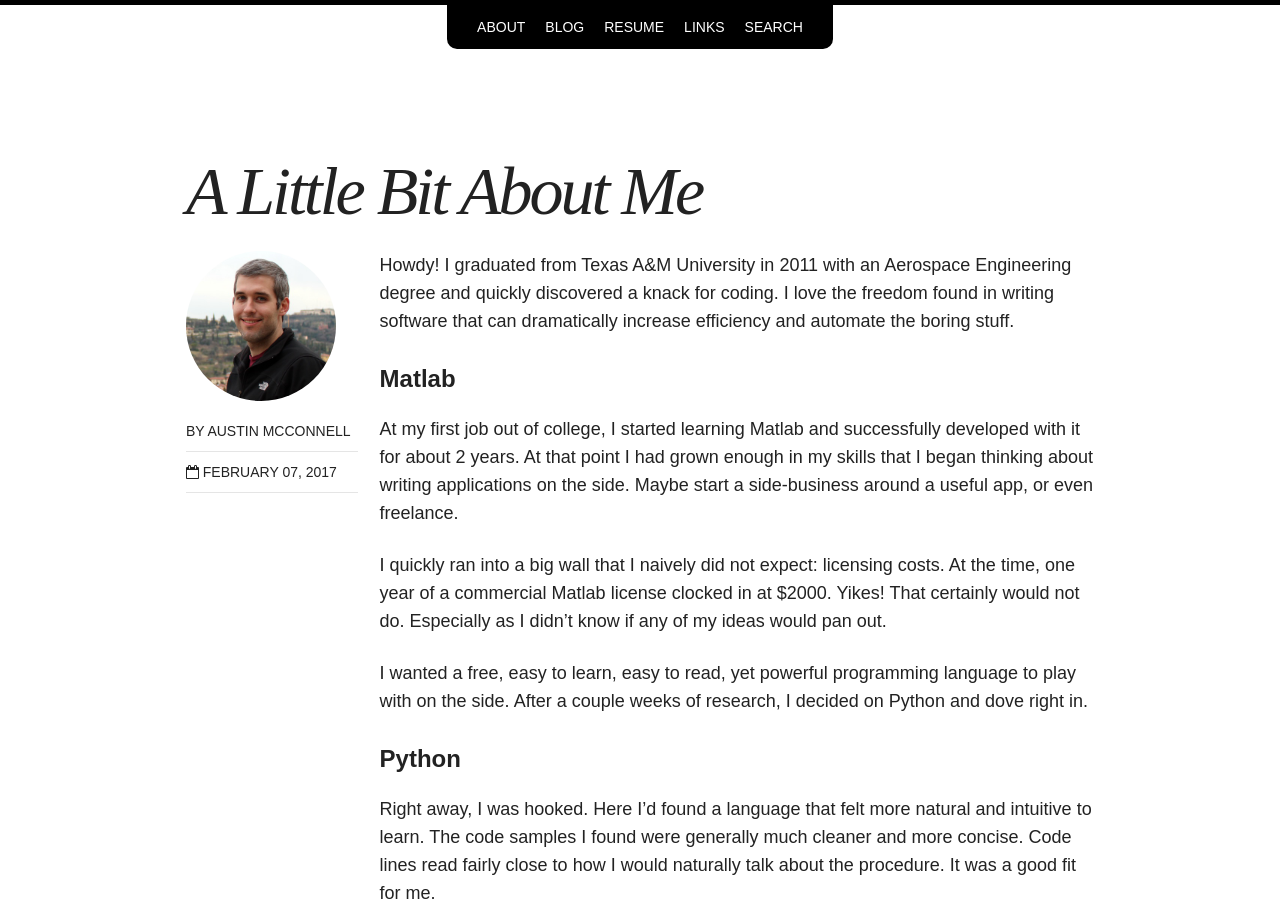
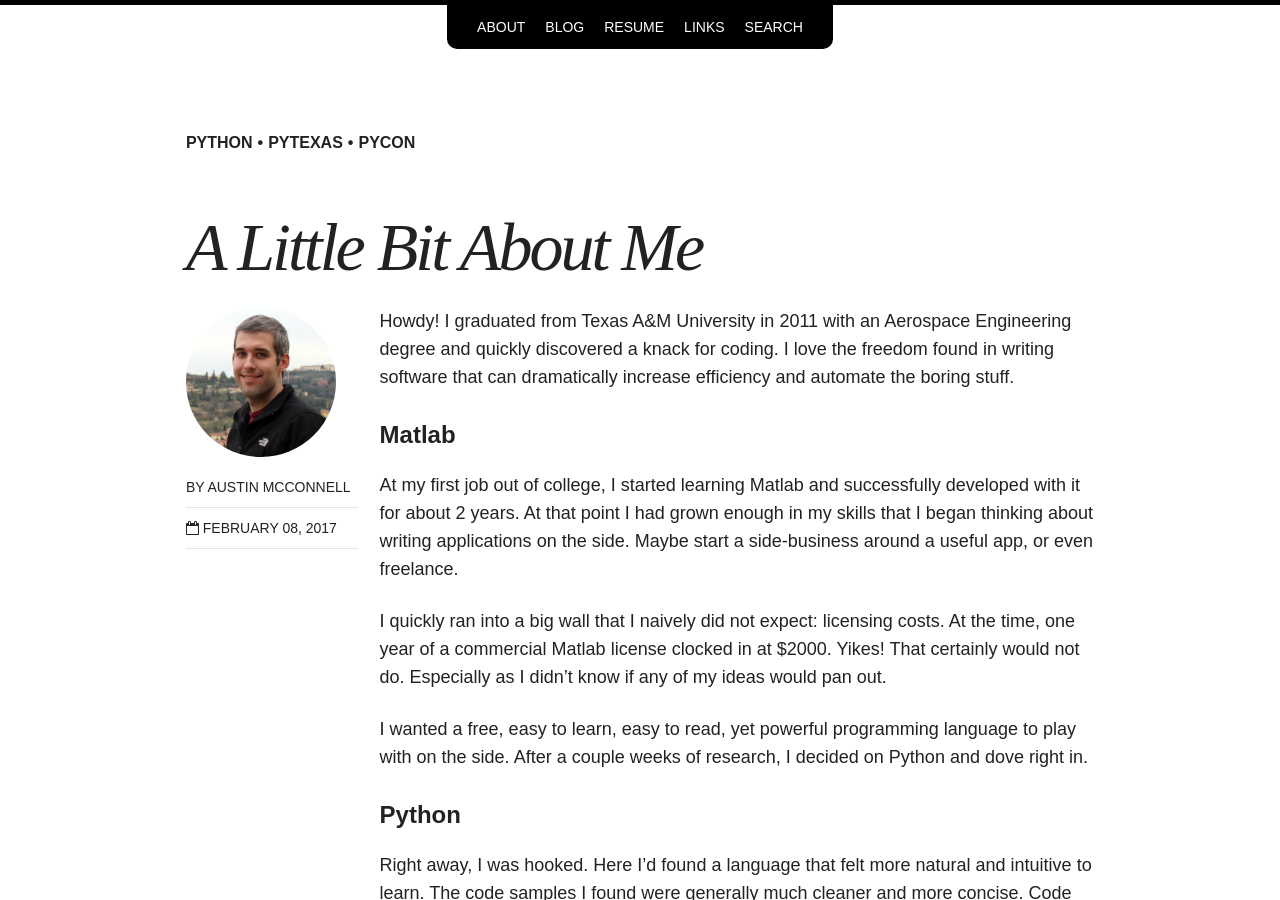
Before and after one commit to austinmcconnell/austinmcconnell.github.io, a Jekyll site: the page built from _posts/blog/2017-02-07-Introduction.md, in a window 1280 px wide and 900 px high. Built offline with Jekyll 4.4.1, drawn with Linux system fonts in a browser that asks for light colours; nearby versions of some CDN libraries.

Commit message:
Changed Introduction post date, added tags, deleted empty front matter, added tags

```diff
--- a/_posts/blog/2017-02-07-Introduction.md
+++ b/_posts/blog/2017-02-07-Introduction.md
@@ -1,13 +1,9 @@
 ---
 layout: post
 title: "A Little Bit About Me"
-modified:
 categories: blog
-excerpt:
-tags: []
-image:
-  feature:
-date: 2017-02-07
+tags: [Python, PyTexas, PyCon]
+date: 2017-02-07 18:00:00 -0600
 ---
 
 Howdy! I graduated from Texas A&M University in 2011 with an Aerospace Engineering degree and quickly discovered a knack for coding. I love the freedom found in writing software that can dramatically increase efficiency and automate the boring stuff.
```
